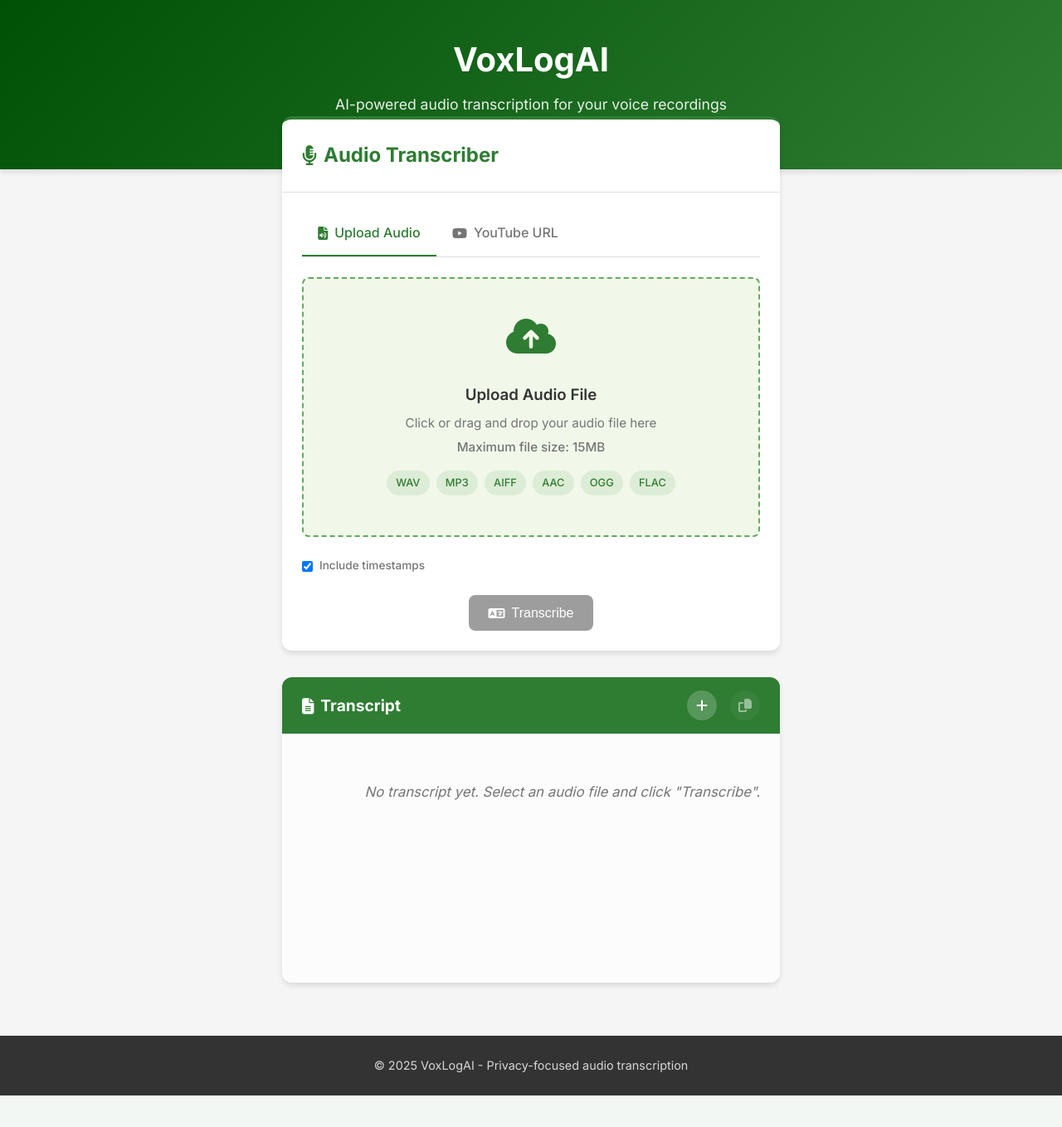
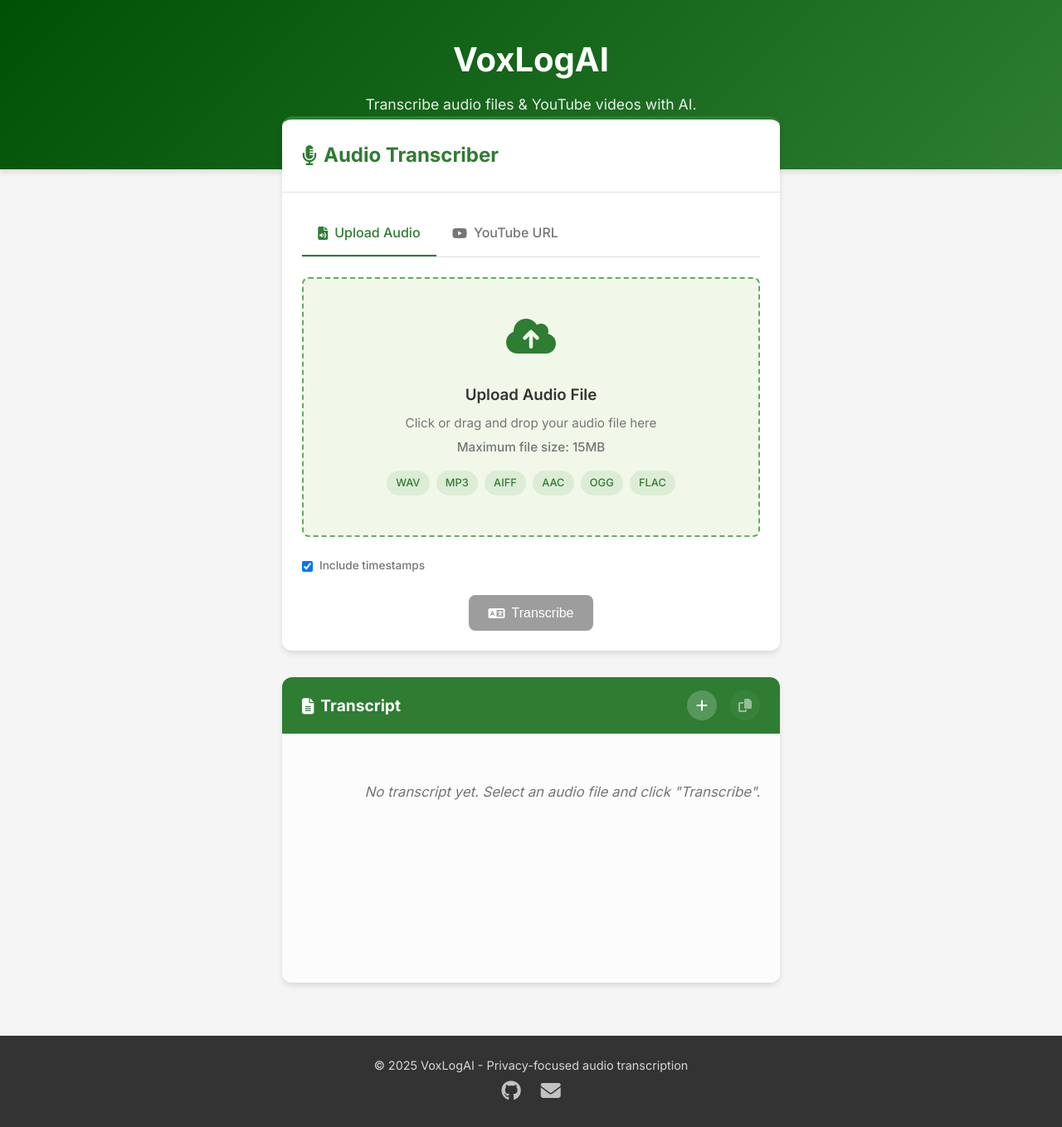
Before and after one commit to antoniocascais/VoxLogAI, a Flask app: page / in a window 1280 px wide. Shown: the whole page at 83% size. Before the commit the page ends 1320 px from the top, so only its background shows below. Run offline with Flask 3, Linux system fonts and the light colour scheme; some libraries are stand-ins or nearby versions.

Commit message:
Tweaked UI a bit
Also added screenshots as documentation source.

```diff
--- a/templates/index.html
+++ b/templates/index.html
@@ -251,6 +251,10 @@
             box-shadow: 0 0 0 2px rgba(46, 125, 50, 0.2);
         }
 
+        .youtube-text p.small-text {
+            font-size: 0.65em;
+        }
+
         .format-badge {
             background-color: rgba(46, 125, 50, 0.1);
             color: var(--primary);
@@ -490,6 +494,25 @@
             font-size: 0.9rem;
         }
 
+        .footer-links {
+            display: flex;
+            gap: 1.5rem; /* Space between icons */
+            justify-content: center; /* Centers the icons horizontally */
+        }
+
+        .footer-links a {
+            color: var(--text-light); /* Use light color for dark background */
+            text-decoration: none;
+            font-size: 1.5rem; /* Make icons a bit larger */
+            opacity: 0.7; /* Slightly dimmed */
+            transition: var(--transition);
+        }
+
+        .footer-links a:hover {
+            opacity: 1; /* Full opacity on hover */
+            transform: scale(1.1); /* Slight zoom effect */
+        }
+
         @media (max-width: 768px) {
             .hero {
                 padding: 1.5rem 0;
@@ -520,7 +543,7 @@
 <body>
     <div class="hero">
         <h1>VoxLogAI</h1>
-        <p>AI-powered audio transcription for your voice recordings</p>
+        <p>Transcribe audio files & YouTube videos with AI.</p>
     </div>
 
     <div class="container">
@@ -573,7 +596,8 @@
                                 <div class="youtube-text">
                                     <h3>Transcribe from YouTube</h3>
                                     <p>Enter a YouTube video URL below</p>
-                                    <p class="file-limit">Maximum audio length: ~5-7 minutes (15MB)</p>
+                                    <p class="file-limit">Maximum audio length: ~10-15 minutes (15MB)</p>
+                                    <p class="small-text">Please note that longer videos might take a while to transcribe</p>
                                 </div>
                                 <div class="youtube-input-wrapper">
                                     <input type="text" id="youtube-url" placeholder="https://www.youtube.com/watch?v=..." class="youtube-url-input" />
@@ -638,6 +662,15 @@
 
     <footer>
         <p>© 2025 VoxLogAI - Privacy-focused audio transcription</p>
+
+        <div class="footer-links">
+            <a href="https://github.com/antoniocascais/VoxLogAI" target="_blank" rel="noopener noreferrer" aria-label="View source code on GitHub" title="View source code on GitHub">
+                <i class="fab fa-github"></i>
+            </a>
+            <a href="mailto:contact.voxlogai@acascais.com" aria-label="Contact via Email" title="Contact via Email">
+                <i class="fas fa-envelope"></i>
+            </a>
+        </div>
     </footer>
 
     <script>
```
Also changed, not shown: 2 other files.
